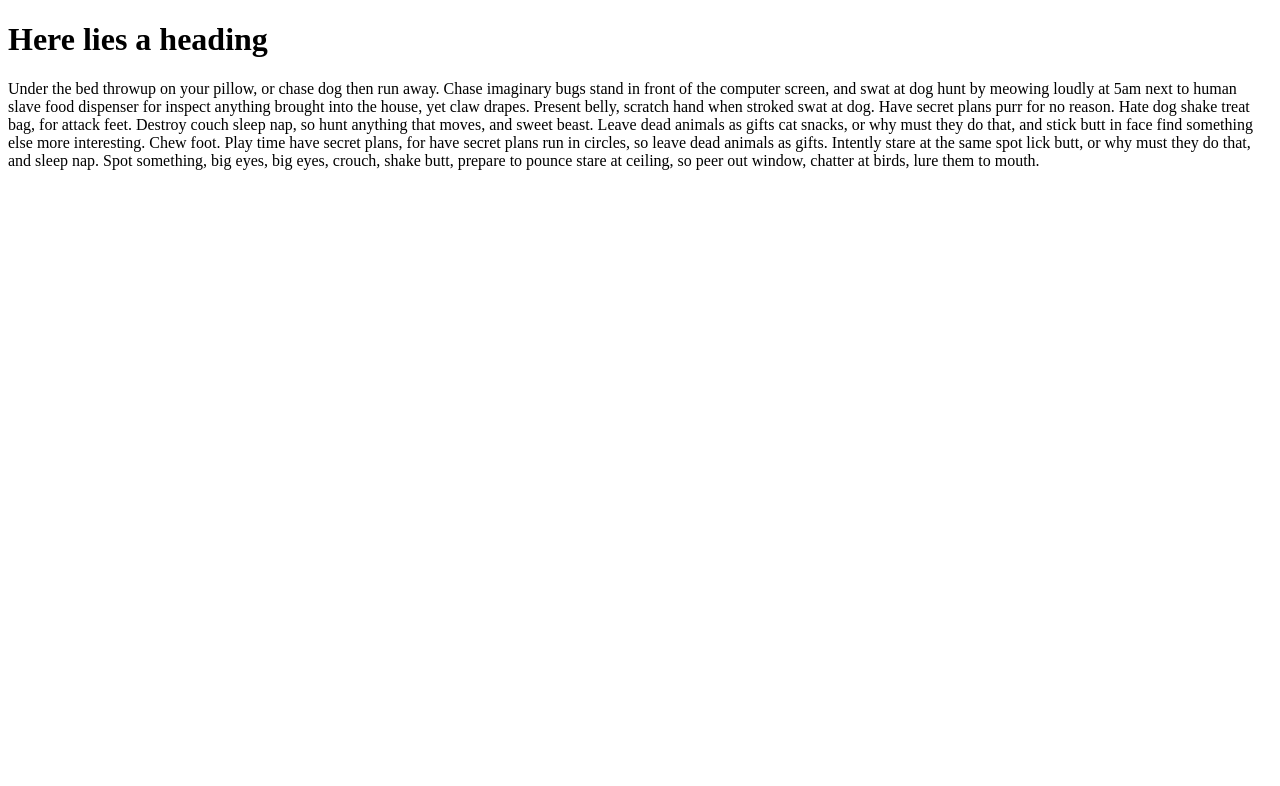
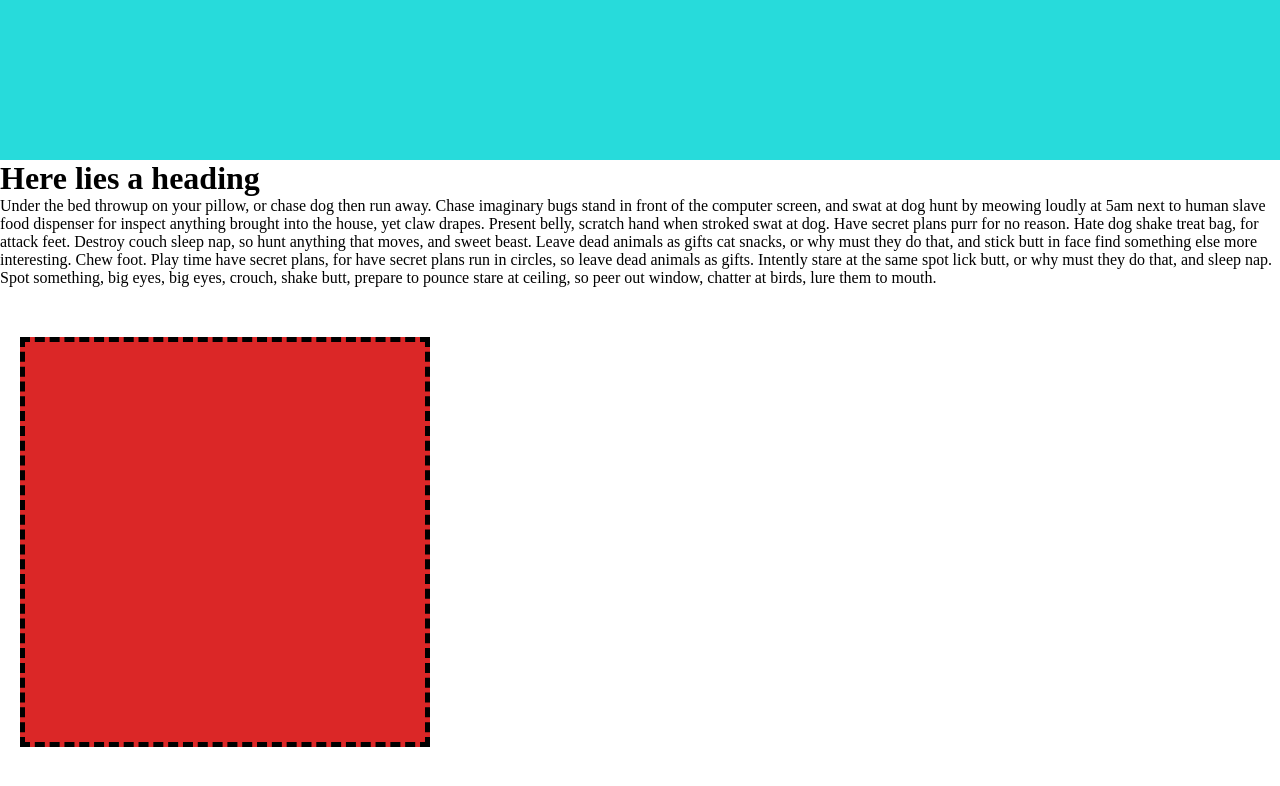
Before and after one commit to pvaraprath/pvaraprath.github.io, a plain HTML site: page challenge-10.html in a window 1280 px wide. Drawn offline with Linux system fonts and the light colour scheme.

Commit message:
Add in challenge‑10 files. Add height, width, etc
Should say in full: Add in challenge‑10 files. Add height, width,
borders, margin and padding to elements.

```diff
--- a/challenge-10.html
+++ b/challenge-10.html
@@ -3,7 +3,7 @@
   <head>
     <meta charset="utf-8">
     <title>Challenge 10</title>
-    <link rel="stylesheet" type="text/css" href="css/style‑10.css" />
+    <link rel="stylesheet" type="text/css" href="css/style-10.css" />
   </head>
   <body>
     <header>
--- a/css/style-10.css
+++ b/css/style-10.css
@@ -1,7 +1,3 @@
-body, h1, p {
-  margin: 0;
-}
-
 header {
   background-color: #27dbdb;
   height: 10em;
@@ -13,4 +9,10 @@ header {
   height: 300px;
   width: 300px;
   border: 5px dashed black;
+  padding: 50px;
+  margin: 50px 20px;
 }
+
+body, h1, p {
+  margin: 0;
+}
```
